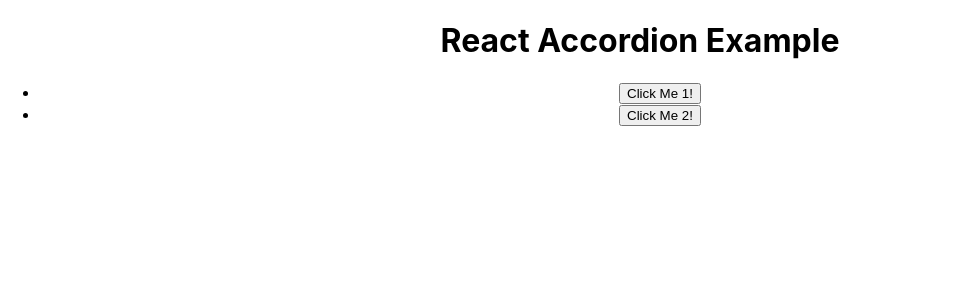
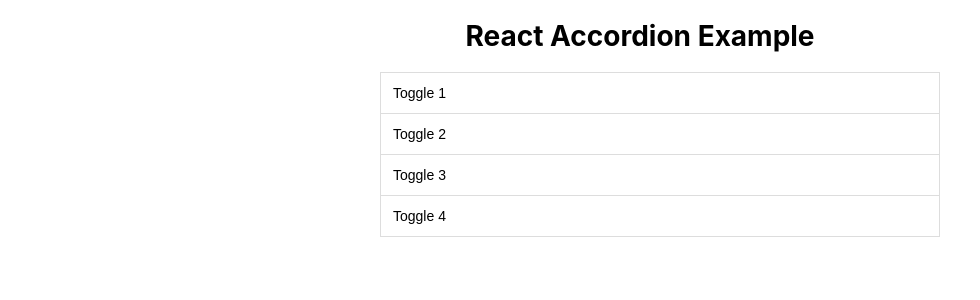
Before and after one commit to seanhasenstein/react-accordion-example, a React (Create React App) app: page / in a window 1280 px wide. Shown: the top 300 px of the page, without its empty margins (0-980 px from the left). Built offline with nearby package versions, Linux system fonts and the light colour scheme.

Commit message:
remove unneeded refs and React.forwardRef

```diff
--- a/src/App.css
+++ b/src/App.css
@@ -1,46 +1,45 @@
+.App {
+  max-width: 600px;
+  margin: 0 auto;
+}
+
+h1 {
+  text-align: center;
+  font-size: 28px;
+}
+
+ul {
+  list-style-type: none;
+}
+
+button.toggle-content {
+  width: 100%;
+  background: none;
+  border: 1px solid #ddd;
+  box-shadow: none;
+  margin: 0;
+  padding: 12px;
+  font-size: 14px;
+  text-align: left;
+}
+
 .collapse-content {
   display: none;
+  padding: 32px 20px;
+  border-width: 0 1px 1px 1px;
+  border-style: solid;
+  border-color: #ddd;
+  font-size: 14px;
+}
+
+li:not(:first-of-type) button.toggle-content {
+  border-top: none;
+}
+
+li:not(:last-of-type) .collapse-content {
+  border-top: none;
 }
 
 .collapse-content.show {
   display: block;
 }
-
-.App {
-  text-align: center;
-}
-
-.App-logo {
-  height: 40vmin;
-  pointer-events: none;
-}
-
-@media (prefers-reduced-motion: no-preference) {
-  .App-logo {
-    animation: App-logo-spin infinite 20s linear;
-  }
-}
-
-.App-header {
-  background-color: #282c34;
-  min-height: 100vh;
-  display: flex;
-  flex-direction: column;
-  align-items: center;
-  justify-content: center;
-  font-size: calc(10px + 2vmin);
-  color: white;
-}
-
-.App-link {
-  color: #61dafb;
-}
-
-@keyframes App-logo-spin {
-  from {
-    transform: rotate(0deg);
-  }
-  to {
-    transform: rotate(360deg);
-  }
-}
--- a/src/App.js
+++ b/src/App.js
@@ -1,6 +1,25 @@
 import React from 'react';
 import Accordion from './components/Accordion';
 import './App.css';
+
+const list = [
+  {
+    toggle: 'Toggle 1',
+    content: 'This is content for toggle 1.',
+  },
+  {
+    toggle: 'Toggle 2',
+    content: 'This is content for toggle 2.',
+  },
+  {
+    toggle: 'Toggle 3',
+    content: 'This is content for toggle 3.',
+  },
+  {
+    toggle: 'Toggle 4',
+    content: 'This is content for toggle 4.',
+  },
+];
 
 const Button = ({ children, ...props }) => {
   return (
@@ -16,22 +35,16 @@ function App() {
       <h1>React Accordion Example</h1>
       <Accordion>
         <ul>
-          <li>
-            <Accordion.Toggle Component={Button} eventKey="0">
-              Click Me 1!
-            </Accordion.Toggle>
-            <Accordion.Collapse eventKey="0">
-              Hello I'm the body 1!
-            </Accordion.Collapse>
-          </li>
-          <li>
-            <Accordion.Toggle Component={Button} eventKey="1">
-              Click Me 2!
-            </Accordion.Toggle>
-            <Accordion.Collapse eventKey="1">
-              Hello I'm the body 2!
-            </Accordion.Collapse>
-          </li>
+          {list.map((item, i) => (
+            <li key={i}>
+              <Accordion.Toggle Component={Button} eventKey={i}>
+                {item.toggle}
+              </Accordion.Toggle>
+              <Accordion.Collapse eventKey={i}>
+                {item.content}
+              </Accordion.Collapse>
+            </li>
+          ))}
         </ul>
       </Accordion>
     </div>
--- a/src/components/Accordion.js
+++ b/src/components/Accordion.js
@@ -5,7 +5,7 @@ import SelectableContext from './SelectableContext';
 import AccordionToggle from './AccordionToggle';
 import AccordionCollapse from './AccordionCollapse';
 
-const Accordion = React.forwardRef((props, ref) => {
+const Accordion = props => {
   let {
     Component = 'div',
     activeKey,
@@ -19,13 +19,13 @@ const Accordion = React.forwardRef((props, ref) => {
   return (
     <AccordionContext.Provider value={activeKey}>
       <SelectableContext.Provider value={onSelect}>
-        <Component className="item" ref={ref} {...controlledProps}>
+        <Component className="item" {...controlledProps}>
           {children}
         </Component>
       </SelectableContext.Provider>
     </AccordionContext.Provider>
   );
-});
+};
 
 Accordion.Toggle = AccordionToggle;
 Accordion.Collapse = AccordionCollapse;
--- a/src/components/AccordionCollapse.js
+++ b/src/components/AccordionCollapse.js
@@ -1,13 +1,10 @@
 import React, { useContext } from 'react';
 import AccordionContext from './AccordionContext';
 
-const AccordionCollapse = React.forwardRef(
-  ({ children, eventKey, ...props }, ref) => {
+const AccordionCollapse = ({ children, eventKey, ...props }) => {
   const contextEventKey = useContext(AccordionContext);
-
   return (
     <div
-        ref={ref}
       className={`collapse-content ${
         contextEventKey === eventKey ? 'show' : ''
       }`}
@@ -16,9 +13,6 @@ const AccordionCollapse = React.forwardRef(
       {children}
     </div>
   );
-  }
-);
-
-AccordionCollapse.displayName = 'AccordionCollapse';
+};
 
 export default AccordionCollapse;
--- a/src/components/AccordionToggle.js
+++ b/src/components/AccordionToggle.js
@@ -14,18 +14,20 @@ export function useAccordionToggle(eventKey, onClick) {
   };
 }
 
-const AccordionToggle = React.forwardRef(
-  ({ Component, children, eventKey, onClick, ...props }, ref) => {
-    const accordionOnClick = useAccordionToggle(eventKey, onClick);
+const AccordionToggle = ({
+  Component,
+  children,
+  eventKey,
+  onClick,
+  ...props
+}) => {
+  const accordionOnClick = useAccordionToggle(eventKey, onClick);
 
-    return (
-      <Component ref={ref} onClick={accordionOnClick} {...props}>
-        {children}
-      </Component>
-    );
-  }
-);
-
-AccordionToggle.displayName = 'AccordionToggle';
+  return (
+    <Component onClick={accordionOnClick} {...props}>
+      {children}
+    </Component>
+  );
+};
 
 export default AccordionToggle;
--- a/src/components/SelectableContext.js
+++ b/src/components/SelectableContext.js
@@ -2,9 +2,4 @@ import React from 'react';
 
 const SelectableContext = React.createContext();
 
-// export const makeEventKey = (eventKey, href) => {
-//   if (eventKey != null) return String(eventKey);
-//   return href || null;
-// };
-
 export default SelectableContext;
```
Also changed, not shown: 1 other file (tests, documents, lock files or other folders). Lines whose indentation alone changed are shown as unchanged.
